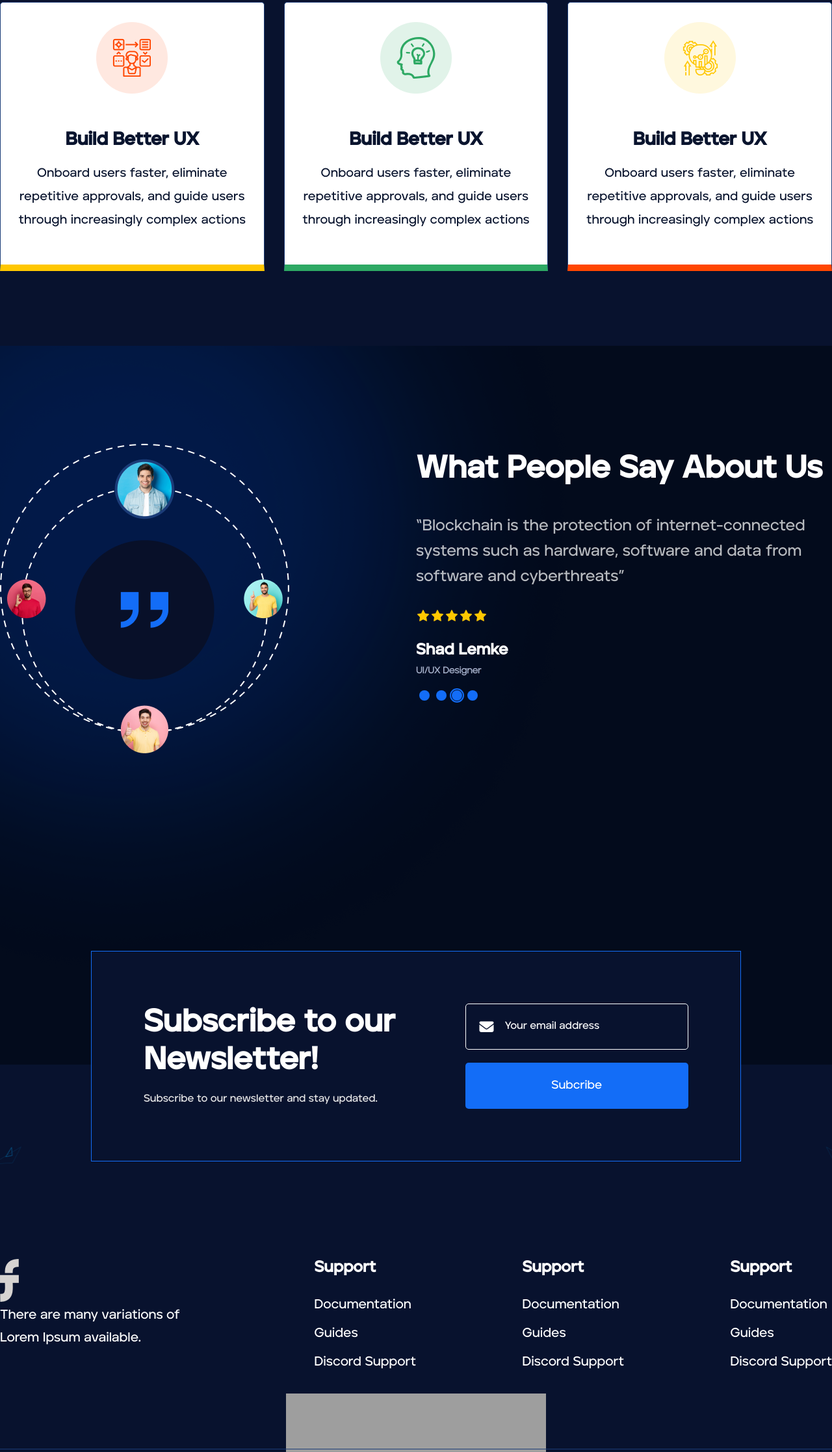
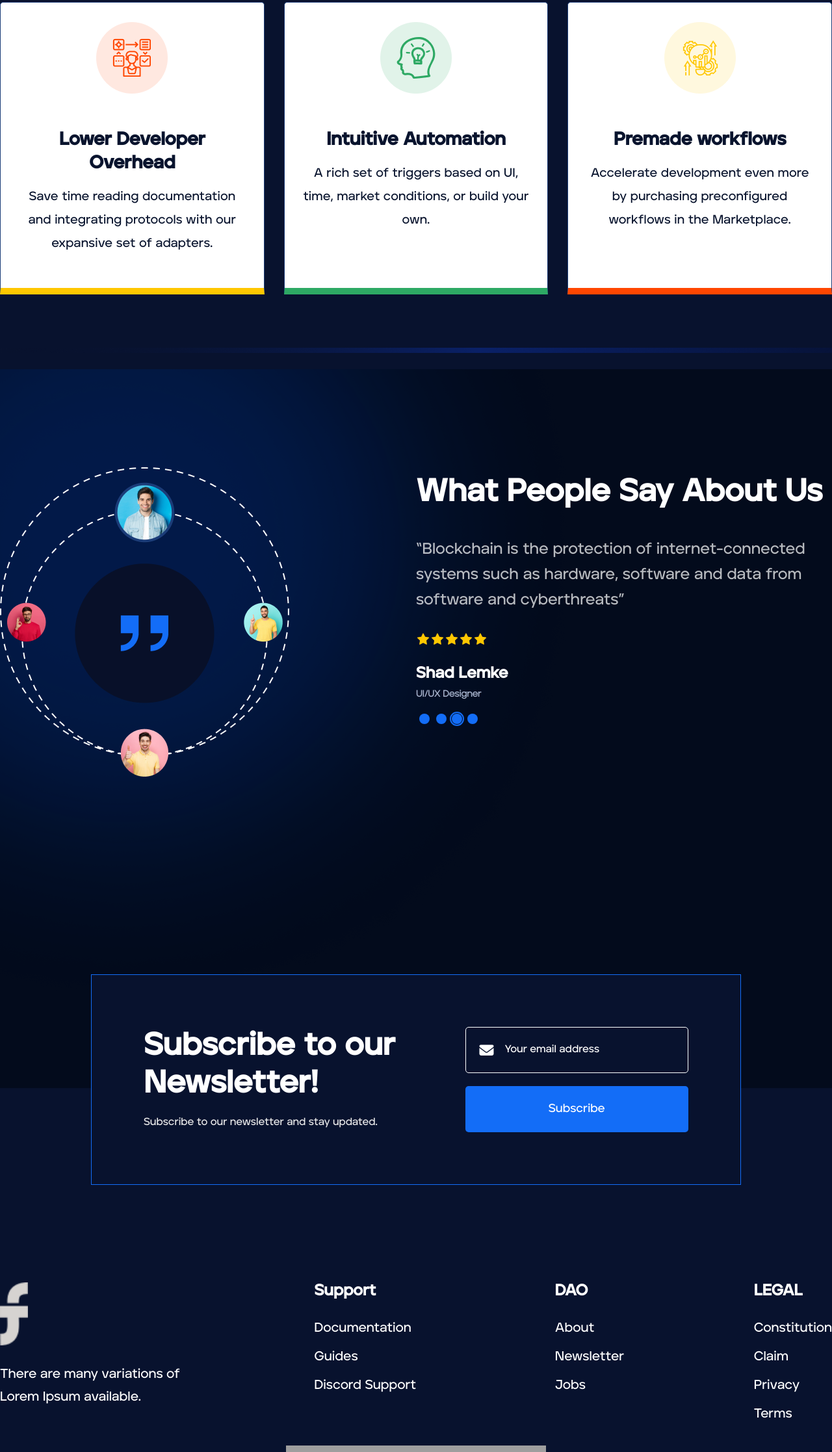
Before and after one commit to SLingkon/Thomas, a plain HTML site: page index.html in a window 1280 px wide. Shown: the part 2897-5131 px from the top of the page at 65% size. Drawn offline with nearby package versions, Linux system fonts and the light colour scheme; grey boxes are pictures that could not be loaded; files whose address does not match are found by name.

Commit message:
fixed footer

```diff
--- a/index.html
+++ b/index.html
@@ -253,11 +253,8 @@
 							<img src="./assets/Icons/Icon0.png" alt="" />
 						</div>
 						<div class="list-title">
-							<h2>Build Better UX</h2>
-							<p>
-								Onboard users faster, eliminate repetitive approvals, and guide
-								users through increasingly complex actions
-							</p>
+							<h2>Ecosystem Access</h2>
+							<p>All your favorite protocols in one place.</p>
 						</div>
 					</div>
 					<div class="list-item item3">
@@ -265,11 +262,8 @@
 							<img src="./assets/Icons/Icon (2).png" alt="" />
 						</div>
 						<div class="list-title">
-							<h2>Build Better UX</h2>
-							<p>
-								Onboard users faster, eliminate repetitive approvals, and guide
-								users through increasingly complex actions
-							</p>
+							<h2>Crosschain Simplicity</h2>
+							<p>Dont worry about bridging or continuation in your UX</p>
 						</div>
 					</div>
 					<div class="list-item item4">
@@ -277,10 +271,10 @@
 							<img src="./assets/Icons/Icon (3).png" alt="" />
 						</div>
 						<div class="list-title">
-							<h2>Build Better UX</h2>
+							<h2>Lower Developer Overhead</h2>
 							<p>
-								Onboard users faster, eliminate repetitive approvals, and guide
-								users through increasingly complex actions
+								Save time reading documentation and integrating protocols with
+								our expansive set of adapters.
 							</p>
 						</div>
 					</div>
@@ -289,10 +283,10 @@
 							<img src="./assets/Icons/Icon (4).png" alt="" />
 						</div>
 						<div class="list-title">
-							<h2>Build Better UX</h2>
+							<h2>Intuitive Automation</h2>
 							<p>
-								Onboard users faster, eliminate repetitive approvals, and guide
-								users through increasingly complex actions
+								A rich set of triggers based on UI, time, market conditions, or
+								build your own.
 							</p>
 						</div>
 					</div>
@@ -301,10 +295,10 @@
 							<img src="./assets/Icons/Icon (5).png" alt="" />
 						</div>
 						<div class="list-title">
-							<h2>Build Better UX</h2>
+							<h2>Premade workflows</h2>
 							<p>
-								Onboard users faster, eliminate repetitive approvals, and guide
-								users through increasingly complex actions
+								Accelerate development even more by purchasing preconfigured
+								workflows in the Marketplace.
 							</p>
 						</div>
 					</div>
@@ -420,7 +414,7 @@
 							<i class="fa-sharp fa-solid fa-envelope"></i>
 							<input type="text" placeholder="Your email address" />
 						</div>
-						<button>Subcribe</button>
+						<button>Subscribe</button>
 					</div>
 				</div>
 			</div>
@@ -443,16 +437,17 @@
 						<a href="#">Discord Support</a>
 					</div>
 					<div class="col">
-						<h4>Support</h4>
-						<a href="#">Documentation</a>
-						<a href="#">Guides</a>
-						<a href="#">Discord Support</a>
+						<h4>DAO</h4>
+						<a href="#">About</a>
+						<a href="#">Newsletter</a>
+						<a href="#">Jobs</a>
 					</div>
 					<div class="col">
-						<h4>Support</h4>
-						<a href="#">Documentation</a>
-						<a href="#">Guides</a>
-						<a href="#">Discord Support</a>
+						<h4>LEGAL</h4>
+						<a href="#">Constitution</a>
+						<a href="#">Claim</a>
+						<a href="#">Privacy</a>
+						<a href="#">Terms</a>
 					</div>
 				</div>
 				<div class="row-two">
--- a/style.css
+++ b/style.css
@@ -564,6 +564,15 @@ nav ul li {
     border-bottom: 1px solid #1B3C78;
 }
 
+.row-one .logo {
+    margin-bottom: 24px;
+    width: 43px;
+}
+
+.row-one .logo img {
+    width: 100%;
+}
+
 .row-one .col {
     color: white;
     display: flex;
```
